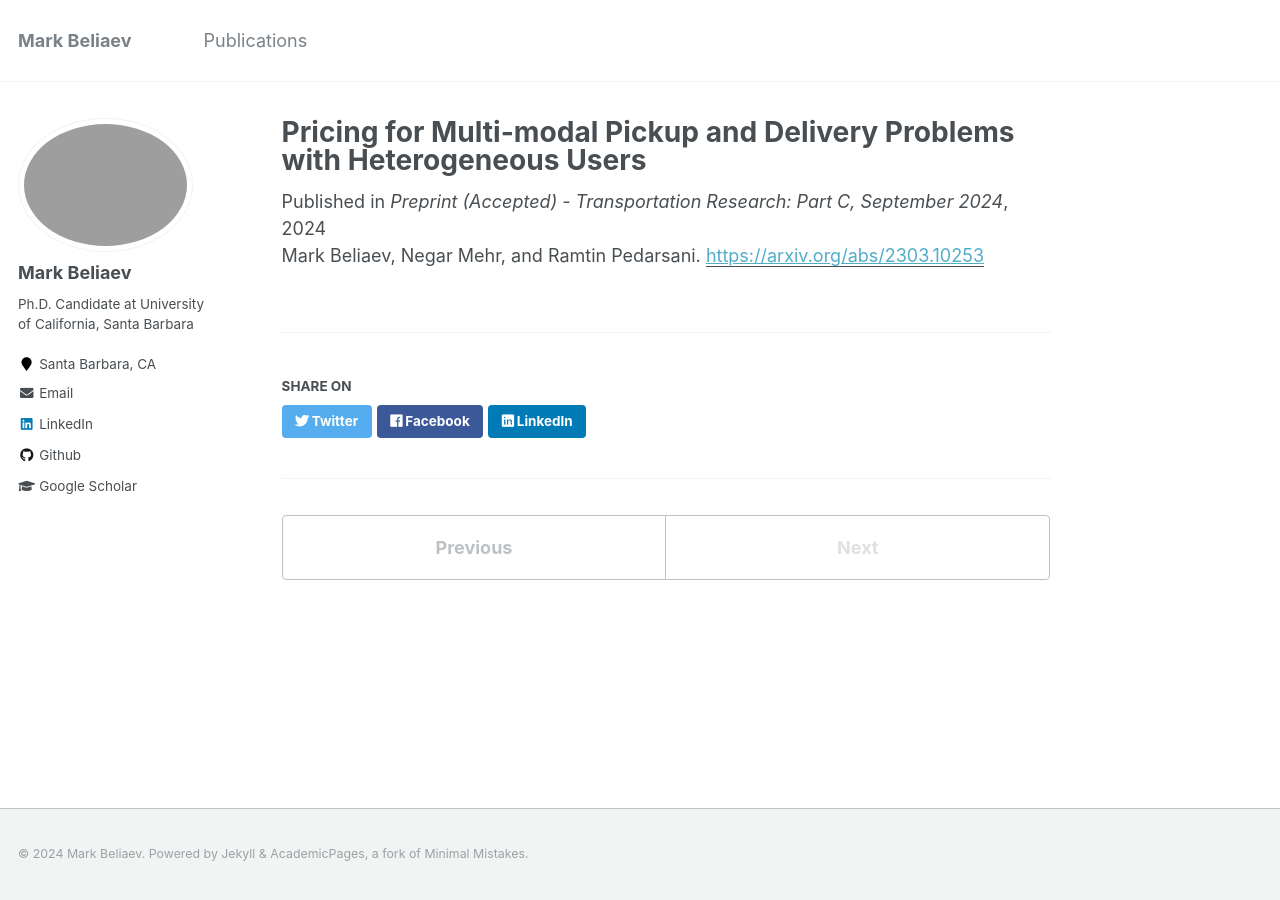
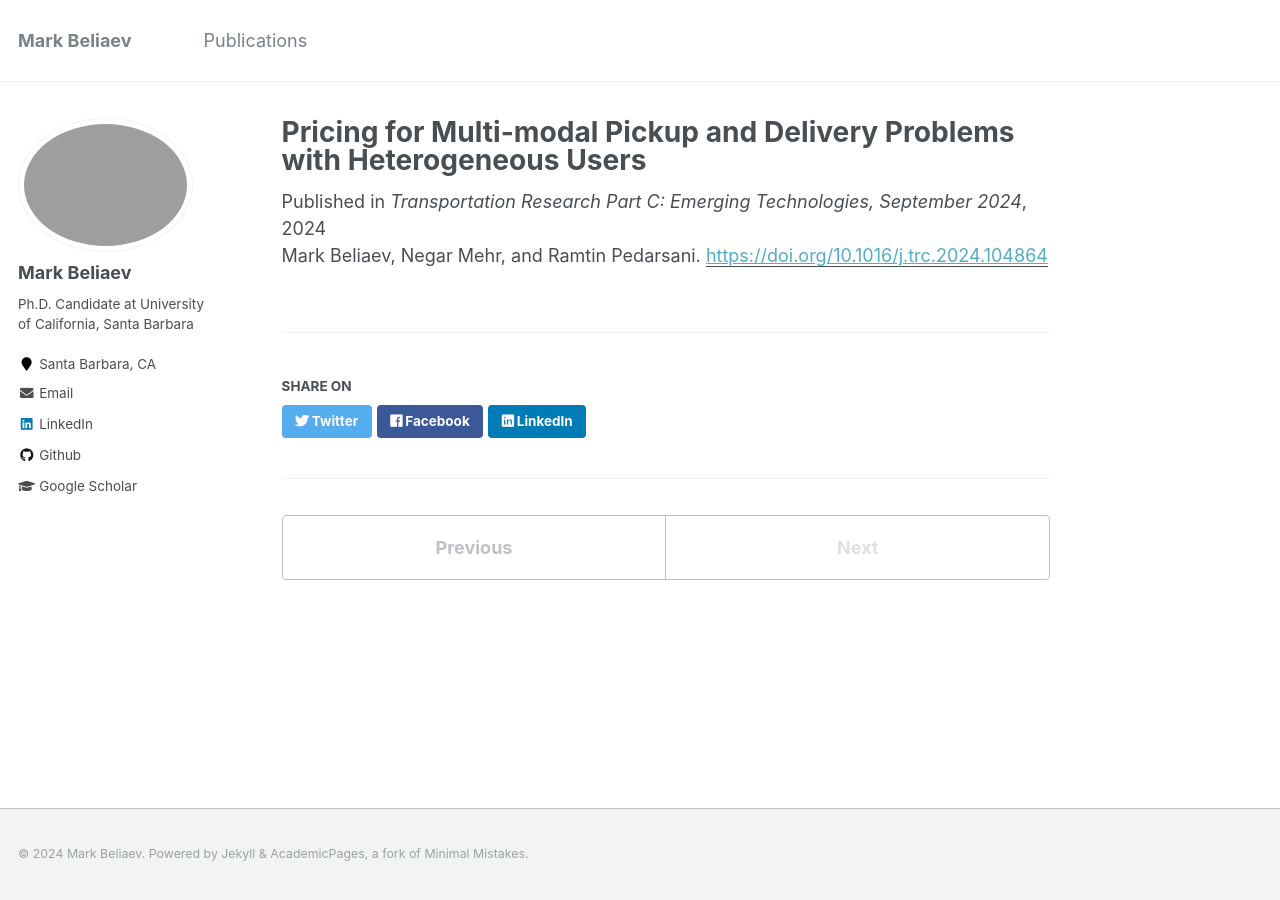
Before and after one commit to mbeliaev1/mbeliaev1.github.io, a Jekyll site: the page built from _publications/2024-09-01-pricing-for-multi-modal-pickup-and-delivery-problems-with-heterogeneous-users.md, in a window 1280 px wide. Built offline with Jekyll 4.4.1, drawn with Linux system fonts in a browser that asks for light colours.

Commit message:
updated with Transportation paper

```diff
--- a/_publications/2024-09-01-pricing-for-multi-modal-pickup-and-delivery-problems-with-heterogeneous-users.md
+++ b/_publications/2024-09-01-pricing-for-multi-modal-pickup-and-delivery-problems-with-heterogeneous-users.md
@@ -1,10 +1,11 @@
 ---
 title: "Pricing for Multi-modal Pickup and Delivery Problems with Heterogeneous Users"
 collections: publications
-venue: "Preprint (Accepted) - Transportation Research: Part C, September 2024"
+venue: "Transportation Research Part C: Emerging Technologies, September 2024"
 citation: "Mark Beliaev, Negar Mehr, and Ramtin Pedarsani."
-paperurl: "https://arxiv.org/abs/2303.10253"
+paperurl: "https://doi.org/10.1016/j.trc.2024.104864"
 links:
     arXiv: "https://arxiv.org/abs/2303.10253"
+    doi: "https://doi.org/10.1016/j.trc.2024.104864"
     github: "https://github.com/mbeliaev1/mdrp"
 ---
```
Also changed, not shown: 1 other file.
